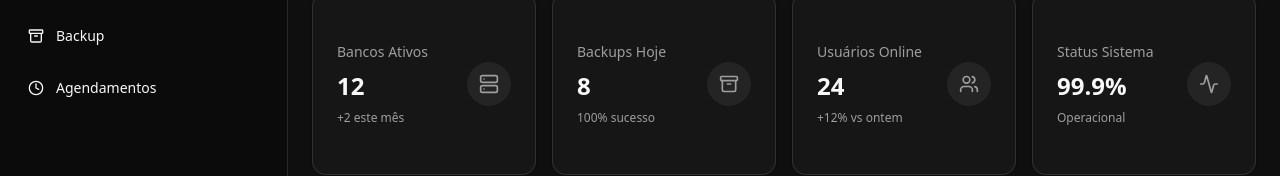
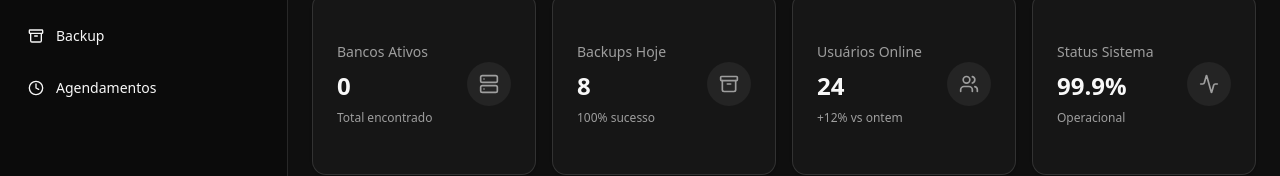
Before and after one commit to WallyssonSousa/mysql-sync-frontend, a Next.js app: page /dashboard in a window 1280 px wide. Shown: the part 187-363 px from the top of the page. Built offline with nearby package versions, Linux system fonts and the light colour scheme; no server answers; sample sign-in values are in the browser's storage.

Commit message:
Feat: Caixa de exibição de bancos ativos, pegando a quantidade bancos vindo diretamente da API

```diff
--- a/app/dashboard/page.tsx
+++ b/app/dashboard/page.tsx
@@ -4,6 +4,7 @@ import { Card, CardContent, CardHeader, CardTitle } from "@/components/ui/card"
 import { Archive, Clock, Database, Activity, Users, Server } from "lucide-react"
 import { useRouter } from "next/navigation"
 import { useEffect, useState } from "react"
+import { databaseApi } from "@/lib/api"
 
 type UserRole = "admin" | "user"
 
@@ -11,6 +12,7 @@ export default function DashboardPage() {
   const router = useRouter()
   const [role, setRole] = useState<UserRole | null>(null)
   const [loading, setLoading] = useState(true)
+  const [databasesCount, setDatabasesCount] = useState<number | null>(null)
 
   useEffect(() => {
     const token = localStorage.getItem("token")
@@ -19,6 +21,21 @@ export default function DashboardPage() {
     setRole("admin")
     setLoading(false)
   }, [router])
+
+  // Busca quantidade de bancos ativos
+  useEffect(() => {
+    const fetchDatabases = async () => {
+      try {
+        const response = await databaseApi.getDatabases()
+        const databases = response.data || []
+        setDatabasesCount(databases.length)
+      } catch (error) {
+        console.error("Erro ao buscar bancos:", error)
+        setDatabasesCount(0)
+      }
+    }
+    fetchDatabases()
+  }, [])
 
   if (loading) {
     return (
@@ -61,9 +78,9 @@ export default function DashboardPage() {
   const stats = [
     {
       title: "Bancos Ativos",
-      value: "12",
+      value: databasesCount !== null ? databasesCount.toString() : "--",
       icon: Server,
-      change: "+2 este mês",
+      change: databasesCount !== null ? `Total encontrado` : "Carregando...",
     },
     {
       title: "Backups Hoje",
@@ -94,6 +111,7 @@ export default function DashboardPage() {
         <p className="text-muted-foreground">Aqui está um resumo das suas atividades e sistemas.</p>
       </div>
 
+      {/* Stats */}
       <div className="grid grid-cols-1 md:grid-cols-2 lg:grid-cols-4 gap-4">
         {stats.map((stat) => {
           const Icon = stat.icon
@@ -116,6 +134,7 @@ export default function DashboardPage() {
         })}
       </div>
 
+      {/* Quick Actions */}
       <div className="space-y-4">
         <h2 className="text-xl font-semibold text-foreground">Acesso Rápido</h2>
         <div className="grid grid-cols-1 md:grid-cols-2 lg:grid-cols-3 gap-6">
@@ -132,11 +151,15 @@ export default function DashboardPage() {
                     <div className={`p-2 rounded-lg ${action.bgColor}`}>
                       <Icon className={`h-5 w-5 ${action.color}`} />
                     </div>
-                    <CardTitle className="text-lg group-hover:text-primary transition-colors">{action.title}</CardTitle>
+                    <CardTitle className="text-lg group-hover:text-primary transition-colors">
+                      {action.title}
+                    </CardTitle>
                   </div>
                 </CardHeader>
                 <CardContent>
-                  <p className="text-sm text-muted-foreground leading-relaxed">{action.description}</p>
+                  <p className="text-sm text-muted-foreground leading-relaxed">
+                    {action.description}
+                  </p>
                 </CardContent>
               </Card>
             )
@@ -158,7 +181,10 @@ export default function DashboardPage() {
               { action: "Usuário conectado", target: "admin@datasync.com", time: "5 min atrás" },
               { action: "Agendamento criado", target: "export_daily", time: "1 hora atrás" },
             ].map((activity, index) => (
-              <div key={index} className="flex items-center justify-between py-2 border-b border-border last:border-0">
+              <div
+                key={index}
+                className="flex items-center justify-between py-2 border-b border-border last:border-0"
+              >
                 <div className="space-y-1">
                   <p className="text-sm font-medium text-foreground">{activity.action}</p>
                   <p className="text-xs text-muted-foreground">{activity.target}</p>
```
